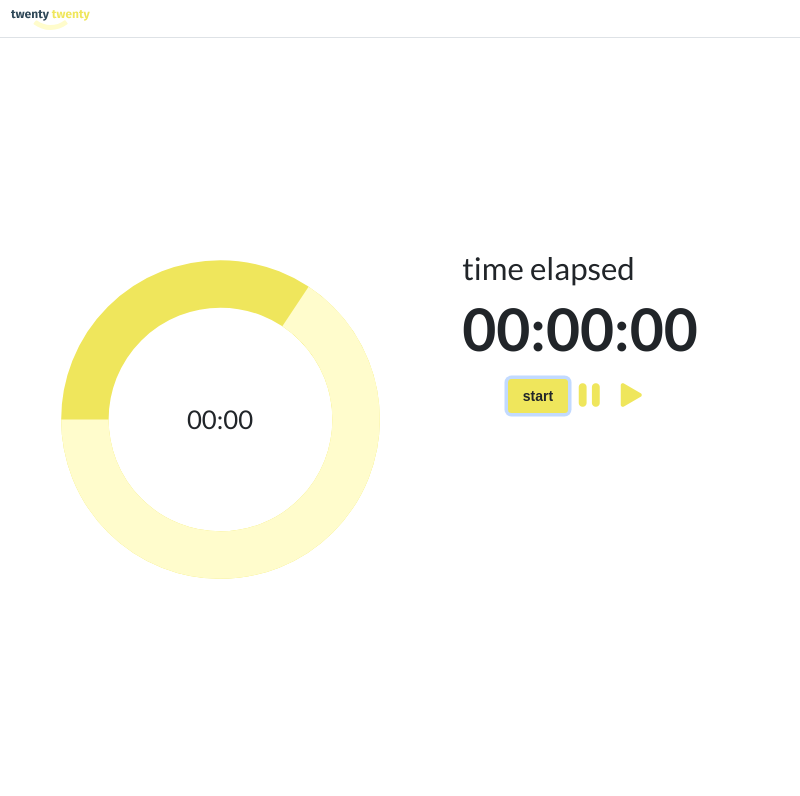
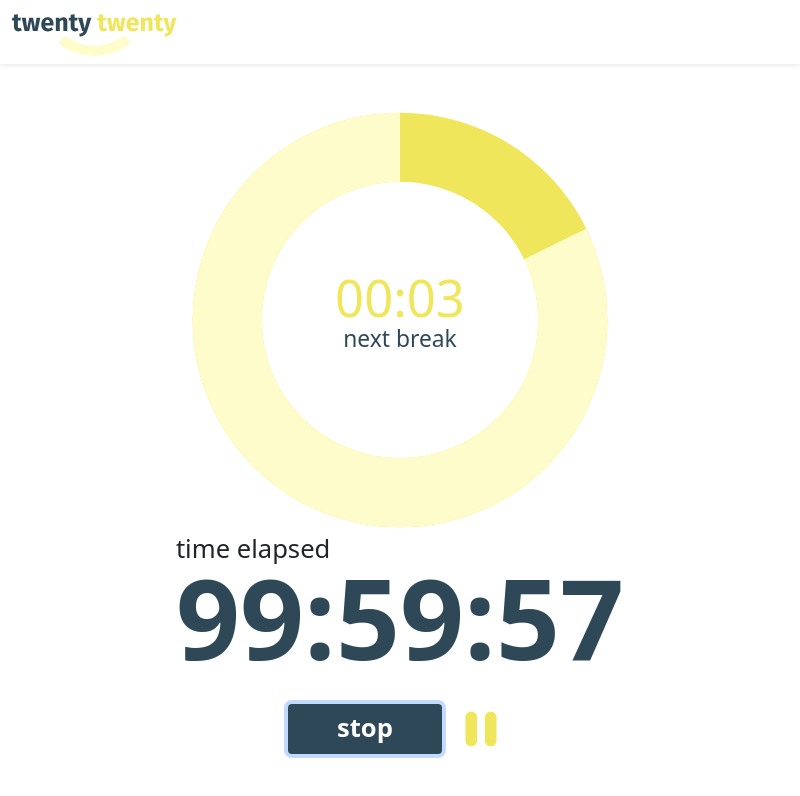
Before and after one commit to m-visaya/twenty-twenty, an Electron app: page src/index.html in a window 800 px wide. Both pictures are taken after a click on the button "start". Drawn offline with nearby package versions, Linux system fonts and the light colour scheme; a web font is replaced by a local one.

Commit message:
Add timer function

```diff
--- a/src/index.css
+++ b/src/index.css
@@ -4,20 +4,21 @@
   --color-secondary: #2f4858;
 }
 
-body {
-  font-family: "Fira Sans Condensed", sans-serif !important;
-}
-
 .text-yellow {
   color: var(--color-primary);
 }
 
-.text-seconday {
+.text-gray {
   color: var(--color-secondary);
 }
 
 .bg-yellow {
   background-color: var(--color-primary) !important;
+}
+
+.bg-gray {
+  background-color: var(--color-secondary) !important;
+  color: #ffffff !important;
 }
 
 .btn-icon {
@@ -37,5 +38,45 @@ body {
 .timer-base {
   stroke: var(--color-primary-light);
   stroke-width: 1rem;
-  stroke-dasharray: 165, 600;
+  stroke-dasharray: 252, 252;
+  transition-property: all;
+  transition-duration: 1s;
+  transition-timing-function: linear;
+  /* animation: timer ease-in-out infinite 10s; */
 }
+
+.timer-progress {
+  stroke-dasharray: 252, 252;
+}
+
+.timer-svg {
+  transform: rotate(90deg);
+}
+
+#section-right i {
+  cursor: pointer;
+}
+
+#section-right i:hover {
+  color: hsl(56, 82%, 50%);
+  transition: all ease-in-out 200ms;
+}
+
+button.bg-yellow:hover {
+  background-color: hsl(56, 82%, 50%) !important;
+  transition: all ease-in-out 200ms;
+}
+
+button.bg-gray:hover {
+  background-color: hsl(203, 30%, 20%) !important;
+  transition: all ease-in-out 200ms;
+}
+
+@keyframes timer {
+  from {
+    stroke-dasharray: 252, 252;
+  }
+  to {
+    stroke-dasharray: 0, 252;
+  }
+}
--- a/src/index.html
+++ b/src/index.html
@@ -3,17 +3,7 @@
   <head>
     <meta charset="UTF-8" />
     <title>Hello World!</title>
-    <link rel="preconnect" href="https://fonts.googleapis.com" />
-    <link rel="preconnect" href="https://fonts.gstatic.com" crossorigin />
-    <link
-      href="https://fonts.googleapis.com/css2?family=Fira+Sans+Condensed:ital,wght@0,100;0,200;0,300;0,400;0,500;0,600;0,700;0,800;0,800;1,100;1,200;1,300;1,400;1,500;1,600;1,700;1,800;1,800&display=swap"
-      rel="stylesheet"
-    />
     <link rel="stylesheet" href="index.css" />
-    <link
-      rel="stylesheet"
-      href="https://cdn.jsdelivr.net/npm/semantic-ui@2.4.2/dist/semantic.min.css"
-    />
     <link
       href="https://cdn.jsdelivr.net/npm/bootstrap@5.1.3/dist/css/bootstrap.min.css"
       rel="stylesheet"
@@ -29,13 +19,18 @@
       integrity="sha384-ka7Sk0Gln4gmtz2MlQnikT1wXgYsOg+OMhuP+IlRH9sENBO0LRn5q+8nbTov4+1p"
       crossorigin="anonymous"
     ></script>
-    <script src="https://cdn.jsdelivr.net/npm/semantic-ui@2.4.2/dist/semantic.min.js"></script>
+    <script
+      src="https://code.jquery.com/jquery-3.6.0.min.js"
+      integrity="sha256-/xUj+3OJU5yExlq6GSYGSHk7tPXikynS7ogEvDej/m4="
+      crossorigin="anonymous"
+    ></script>
+    <script src="test.js" defer></script>
   </head>
   <body class="d-flex flex-column" style="height: 100vh">
-    <header class="container-fluid border-bottom py-2">
+    <header class="container-fluid py-2 shadow-sm">
       <div class="row">
         <div class="col">
-          <img src="./assets/logo.svg" alt="" />
+          <img src="./assets/logo.svg" alt="" style="height: 3rem" />
         </div>
       </div>
     </header>
@@ -46,6 +41,7 @@
             class="col d-flex justify-content-center align-items-center position-relative"
           >
             <svg
+              style="max-height: 27rem; min-height: 20rem"
               class="timer-svg"
               viewBox="0 0 100 100"
               xmlns="http://www.w3.org/2000/svg"
@@ -55,7 +51,7 @@
                 <path
                   id="timer-base"
                   stroke-dasharray="283"
-                  class="timer-base ${remainingPathColor}"
+                  class="timer-base"
                   d="
                   M 50, 50
                   m -40, 0
@@ -65,20 +61,47 @@
                 ></path>
               </g>
             </svg>
-
-            <h2 class="position-absolute translate-middle top-50 start-50">
-              00:00
-            </h2>
+            <div
+              class="d-flex flex-column text-center position-absolute translate-middle top-50 start-50"
+            >
+              <p
+                class="display-3 fw-normal mb-1 lh-1 text-yellow"
+                id="txt-break-time"
+              >
+                20:00
+              </p>
+              <p class="fs-4 lh-1 text-gray">next break</p>
+            </div>
           </div>
-          <div class="col d-flex flex-column align-items-center">
+          <div
+            class="d-none d-md-flex col d-flex flex-column align-items-center justify-content-center"
+          >
             <div class="d-flex flex-column">
-              <h1>time elapsed</h1>
-              <h1 class="display-1 fw-bold">00:00:00</h1>
+              <p class="mb-0 lh-1 fs-3">time elapsed</p>
+              <h1
+                class="display-1 fw-bold lh-1 text-gray"
+                style="font-size: 7rem"
+                id="txt-elapsed-time"
+              >
+                99:59:55
+              </h1>
             </div>
-            <div class="d-flex align-items-center justify-content-center">
-              <button class="btn bg-yellow px-3 fw-bold">start</button>
-              <i class="bi bi-pause-fill text-yellow btn-icon"></i>
-              <i class="bi bi-play-fill text-yellow btn-icon"></i>
+            <div
+              class="d-flex align-items-center justify-content-center mt-3"
+              id="section-right"
+            >
+              <button
+                class="text-gray btn bg-yellow px-5 pt-1 fw-bold fs-3 me-2"
+                id="btn-start-timer"
+              >
+                start
+              </button>
+              <i
+                class="bi bi-pause-fill text-yellow btn-icon display-1 lh-1"
+              ></i>
+              <i
+                class="d-none bi bi-play-fill text-yellow btn-icon display-1 lh-1"
+              ></i>
             </div>
           </div>
         </div>
--- /dev/null
+++ b/src/test.js
@@ -0,0 +1,83 @@
+let timerInterval = null;
+const nextBreak = 5;
+
+$("#txt-break-time").text(
+  `${Math.floor(nextBreak / 60)
+    .toString()
+    .padStart(2, "0")}:${Math.floor(nextBreak % 60)
+    .toString()
+    .padStart(2, "0")}`
+);
+
+$("#btn-start-timer").on("click", function () {
+  if (timerInterval) {
+    clearInterval(timerInterval);
+    timerInterval = null;
+
+    $("#btn-start-timer").toggleClass(["bg-yellow", "bg-gray"]);
+    $("#btn-start-timer").text("start");
+    $("#txt-elapsed-time").text("00:00:00");
+    $("#txt-break-time").text("00:00");
+  } else {
+    $("#btn-start-timer").toggleClass(["bg-yellow", "bg-gray"]);
+    $("#btn-start-timer").text("stop");
+
+    timerInterval = setInterval(() => {
+      //elapsed time timer
+      let currTime = $("#txt-elapsed-time").text().trim();
+      let seconds = parseInt(currTime.slice(6));
+      let minutes = parseInt(currTime.slice(3, 5));
+      let hours = parseInt(currTime.slice(0, 2));
+
+      if (seconds < 59) {
+        seconds += 1;
+        seconds = seconds.toString().padStart(2, "0");
+        minutes = minutes.toString().padStart(2, "0");
+        hours = hours.toString().padStart(2, "0");
+      } else {
+        seconds = "00";
+        if (minutes < 59) {
+          minutes += 1;
+          minutes = minutes.toString().padStart(2, "0");
+          hours = hours.toString().padStart(2, "0");
+        } else {
+          minutes = "00";
+          if (hours < 99) {
+            hours += 1;
+            hours = hours.toString().padStart(2, "0");
+          } else {
+            hours = "00";
+            minutes = "00";
+            seconds = "00";
+          }
+        }
+      }
+      $("#txt-elapsed-time").text(`${hours}:${minutes}:${seconds}`);
+
+      //break time timer
+      currTime = $("#txt-break-time").text().trim();
+
+      seconds = parseInt(currTime.slice(3));
+      minutes = parseInt(currTime.slice(0, 2));
+      $("#timer-base").css(
+        "stroke-dasharray",
+        `${((minutes * 60 + seconds) / nextBreak) * 252} ${252}`
+      );
+
+      if (seconds > 0) {
+        seconds -= 1;
+        seconds = seconds.toString().padStart(2, "0");
+        minutes = minutes.toString().padStart(2, "0");
+      } else {
+        seconds = "59";
+        if (minutes > 0) {
+          minutes -= 1;
+          minutes = minutes.toString().padStart(2, "0");
+        } else {
+          minutes = "19";
+        }
+      }
+      $("#txt-break-time").text(`${minutes}:${seconds}`);
+    }, 1000);
+  }
+});
```
Also changed, not shown: src/index.js (+8 -8 lines).
